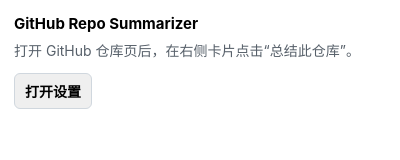
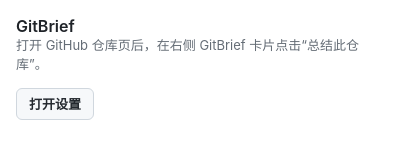
Before and after one commit to ken0122/GitBrief, a browser extension: page src/popup.html in a window 400 px wide. Drawn offline with Linux system fonts and the light colour scheme.

Commit message:
Update GitBrief branding and extension icons

```diff
--- a/src/popup.html
+++ b/src/popup.html
@@ -3,40 +3,86 @@
   <head>
     <meta charset="utf-8">
     <meta name="viewport" content="width=device-width, initial-scale=1">
-    <title>GitHub Repo Summarizer</title>
+    <title>GitBrief</title>
     <style>
+      :root {
+        color-scheme: light;
+      }
+
+      * {
+        box-sizing: border-box;
+      }
+
       body {
-        font: 14px -apple-system, BlinkMacSystemFont, "Segoe UI", sans-serif;
+        background: var(--bgColor-default, #ffffff);
+        color: var(--fgColor-default, #1f2328);
+        font: 14px/1.45 -apple-system, BlinkMacSystemFont, "Segoe UI", sans-serif;
         margin: 0;
-        min-width: 240px;
-        padding: 14px;
+        min-width: 280px;
+        padding: 16px;
       }
 
       h1 {
-        font-size: 15px;
-        margin: 0 0 8px;
+        color: var(--fgColor-default, #1f2328);
+        font-size: 16px;
+        font-weight: 600;
+        line-height: 1.25;
+        margin: 0 0 6px;
       }
 
       p {
-        color: #57606a;
+        color: var(--fgColor-muted, #656d76);
+        font-size: 13px;
         line-height: 1.45;
-        margin: 0 0 12px;
+        margin: 0 0 14px;
       }
 
       button {
-        border: 1px solid #d0d7de;
+        appearance: none;
+        background: var(--button-default-bgColor-rest, #f6f8fa);
+        border: 1px solid var(--button-default-borderColor-rest, #d0d7de);
         border-radius: 6px;
+        color: var(--button-default-fgColor-rest, #24292f);
         cursor: pointer;
-        font: inherit;
-        font-weight: 600;
-        padding: 7px 10px;
+        font: 600 13px/20px -apple-system, BlinkMacSystemFont, "Segoe UI", sans-serif;
+        min-height: 32px;
+        padding: 5px 12px;
+      }
+
+      button:hover {
+        background: var(--button-default-bgColor-hover, #f3f4f6);
+        border-color: var(--button-default-borderColor-hover, #d0d7de);
+      }
+
+      button:active {
+        background: var(--button-default-bgColor-active, #ebecf0);
+      }
+
+      button:focus-visible {
+        outline: 2px solid var(--focus-outlineColor, #0969da);
+        outline-offset: 2px;
+      }
+
+      .popup {
+        display: grid;
+        gap: 0;
+      }
+
+      .popup__action {
+        justify-self: start;
+      }
+
+      .popup__title {
+        margin: 0;
       }
     </style>
   </head>
   <body>
-    <h1>GitHub Repo Summarizer</h1>
-    <p>打开 GitHub 仓库页后，在右侧卡片点击“总结此仓库”。</p>
-    <button id="open-options" type="button">打开设置</button>
+    <main class="popup">
+      <h1 class="popup__title">GitBrief</h1>
+      <p>打开 GitHub 仓库页后，在右侧 GitBrief 卡片点击“总结此仓库”。</p>
+      <button class="popup__action" id="open-options" type="button">打开设置</button>
+    </main>
     <script src="popup.js"></script>
   </body>
 </html>
```
Also changed, not shown: src/options.html (+3 -3 lines), manifest.json, src/assets/icons/gitbrief-128.png (added), src/assets/icons/gitbrief-16.png (added), src/assets/icons/gitbrief-32.png (added), src/assets/icons/gitbrief-48.png (added), src/assets/icons/gitbrief.svg (added).
